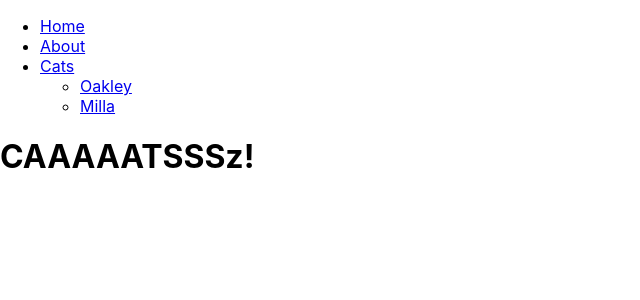
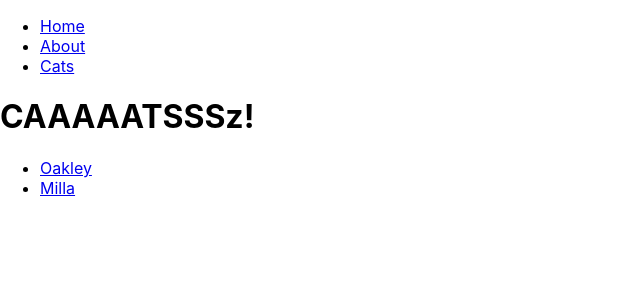
Before and after one commit to radishmouse/silly-react-router-thingy, a React (Create React App) app: page /cats in a window 1280 px wide. Shown: the top 300 px of the page, without its empty margins (0-640 px from the left). Built offline with nearby package versions, Linux system fonts and the light colour scheme.

Commit message:
makes individual cats nav a subnav of Cats component

```diff
--- a/src/Cats.js
+++ b/src/Cats.js
@@ -1,9 +1,18 @@
 import React from 'react';
+import { Link } from 'react-router-dom';
 
 const Cats = (props) => {
   return (
     <div>
         <h1>CAAAAATSSSz!</h1>
+        <ul>
+            <li>
+                <Link to="/cats/oakley">Oakley</Link>
+            </li>
+            <li>
+                <Link to="/cats/milla">Milla</Link>
+            </li>
+        </ul>
     </div>
   );
 };
--- a/src/NavBar.js
+++ b/src/NavBar.js
@@ -8,17 +8,7 @@
       <ul>
         <li><Link to="/">Home</Link></li>
         <li><Link to="/about">About</Link></li>
-        <li>
-            <Link to="/cats">Cats</Link>
-            <ul>
-                <li>
-                    <Link to="/cats/oakley">Oakley</Link>
-                </li>
-                <li>
-                    <Link to="/cats/milla">Milla</Link>
-                </li>
-            </ul>
-        </li>
+        <li><Link to="/cats">Cats</Link></li>
       </ul>
     );
 };
```
